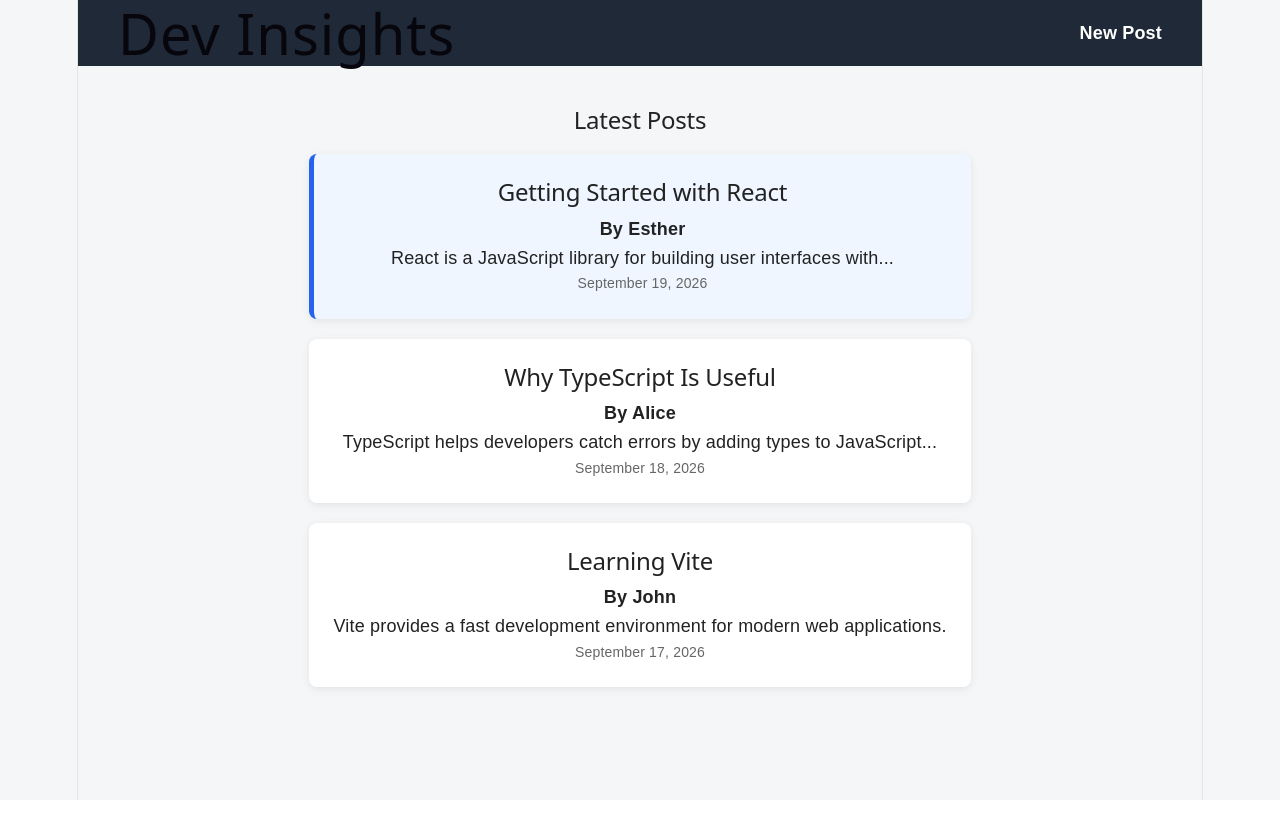
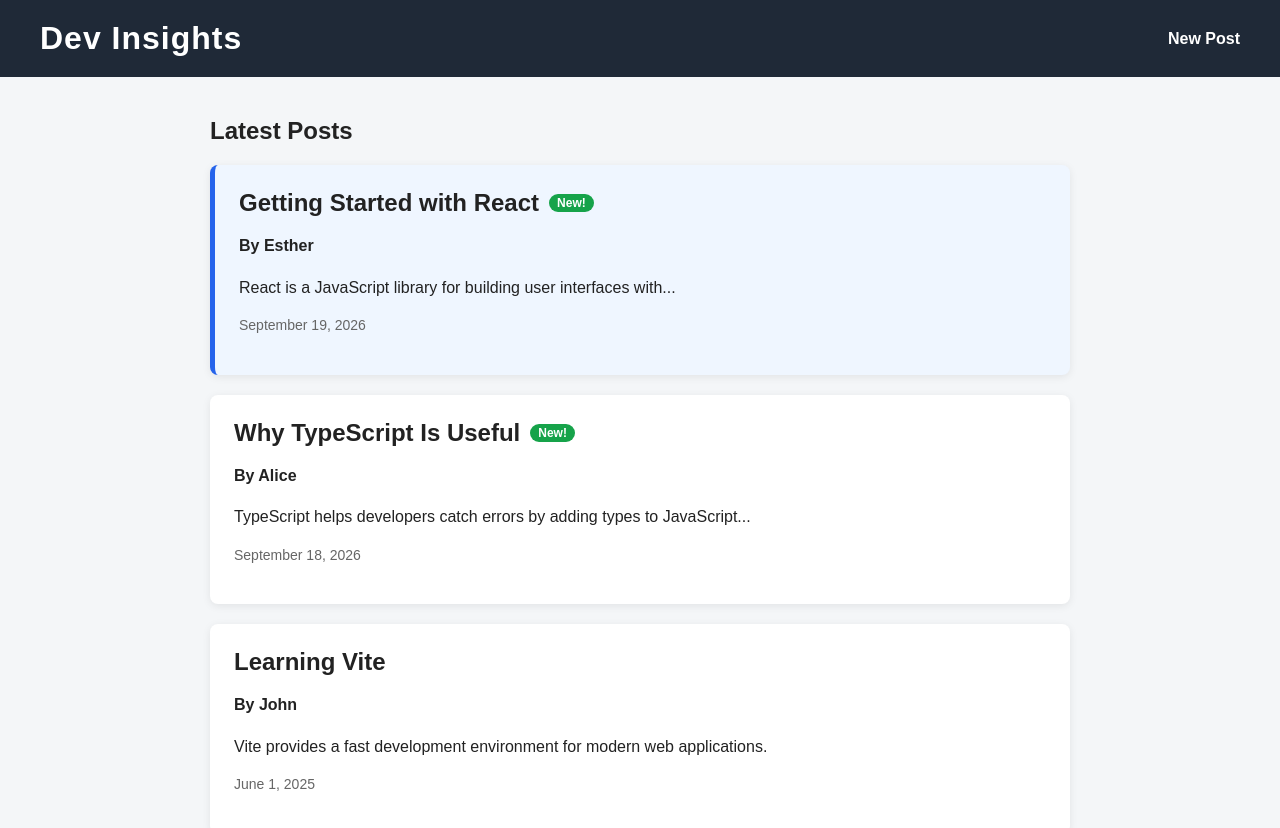
Before and after one commit to Esther447/react-dev-formative-1, a React (Vite) app: page / in a window 1280 px wide. Shown: the top 828 px of the page. Before the commit the page ends 800 px from the top, so only its background shows below. Built offline with nearby package versions, Linux system fonts and the light colour scheme.

Commit message:
feat: enhance Post component with "New!" badge and improve styling

```diff
--- a/src/components/Post.tsx
+++ b/src/components/Post.tsx
@@ -5,21 +5,34 @@ interface PostProps {
   post: PostType;
 }
 
+function isNew(dateStr: string): boolean {
+  return Date.now() - new Date(dateStr).getTime() < 24 * 60 * 60 * 1000;
+}
+
 function Post({ post }: PostProps) {
   const isFeaturedAuthor = post.author === "Esther";
+  const showNewBadge = isNew(post.date);
+  const words = post.content.split(" ");
+  const preview = words.slice(0, 10).join(" ") + (words.length > 10 ? "..." : "");
 
   return (
     <article className={isFeaturedAuthor ? "featured-post" : ""}>
-      <h2>{post.title}</h2>
+      <div className="post-title-row">
+        <h2>{post.title}</h2>
+        {showNewBadge && <span className="new-badge">New!</span>}
+      </div>
 
       <p className="post-author">By {post.author}</p>
 
-      <p>
-        {post.content.split(" ").slice(0, 10).join(" ")}
-        {post.content.split(" ").length > 10 ? "..." : ""}
+      <p className="post-preview">{preview}</p>
+
+      <p className="post-date">
+        {new Date(post.date).toLocaleDateString("en-US", {
+          year: "numeric",
+          month: "long",
+          day: "numeric",
+        })}
       </p>
-
-      <p className="post-date">{post.date}</p>
     </article>
   );
 }
--- a/src/components/PostList.tsx
+++ b/src/components/PostList.tsx
@@ -1,7 +1,8 @@
 import type { Post } from "../types/Post";
 import PostComponent from "./Post";
 
-function PostList() {
+const now = new Date();
+
 const posts: Post[] = [
   {
     id: 1,
@@ -9,7 +10,7 @@ function PostList() {
     author: "Esther",
     content:
       "React is a JavaScript library for building user interfaces with reusable components.",
-      date: "September 19, 2026",
+    date: now.toISOString(),
   },
   {
     id: 2,
@@ -17,7 +18,7 @@ function PostList() {
     author: "Alice",
     content:
       "TypeScript helps developers catch errors by adding types to JavaScript code.",
-      date: "September 18, 2026",
+    date: new Date(now.getTime() - 23 * 60 * 60 * 1000).toISOString(),
   },
   {
     id: 3,
@@ -25,10 +26,11 @@ function PostList() {
     author: "John",
     content:
       "Vite provides a fast development environment for modern web applications.",
-      date: "September 17, 2026",
+    date: "2025-06-01T10:00:00.000Z",
   },
 ];
 
+function PostList() {
   return (
     <section>
       <h2>Latest Posts</h2>
--- a/src/index.css
+++ b/src/index.css
@@ -1,111 +1,3 @@
-:root {
-  --text: #6b6375;
-  --text-h: #08060d;
-  --bg: #fff;
-  --border: #e5e4e7;
-  --code-bg: #f4f3ec;
-  --accent: #aa3bff;
-  --accent-bg: rgba(170, 59, 255, 0.1);
-  --accent-border: rgba(170, 59, 255, 0.5);
-  --social-bg: rgba(244, 243, 236, 0.5);
-  --shadow:
-    rgba(0, 0, 0, 0.1) 0 10px 15px -3px, rgba(0, 0, 0, 0.05) 0 4px 6px -2px;
-
-  --sans: system-ui, 'Segoe UI', Roboto, sans-serif;
-  --heading: system-ui, 'Segoe UI', Roboto, sans-serif;
-  --mono: ui-monospace, Consolas, monospace;
-
-  font: 18px/145% var(--sans);
-  letter-spacing: 0.18px;
-  color-scheme: light dark;
-  color: var(--text);
-  background: var(--bg);
-  font-synthesis: none;
-  text-rendering: optimizeLegibility;
-  -webkit-font-smoothing: antialiased;
-  -moz-osx-font-smoothing: grayscale;
-
-  @media (max-width: 1024px) {
-    font-size: 16px;
-  }
-}
-
-@media (prefers-color-scheme: dark) {
-  :root {
-    --text: #9ca3af;
-    --text-h: #f3f4f6;
-    --bg: #16171d;
-    --border: #2e303a;
-    --code-bg: #1f2028;
-    --accent: #c084fc;
-    --accent-bg: rgba(192, 132, 252, 0.15);
-    --accent-border: rgba(192, 132, 252, 0.5);
-    --social-bg: rgba(47, 48, 58, 0.5);
-    --shadow:
-      rgba(0, 0, 0, 0.4) 0 10px 15px -3px, rgba(0, 0, 0, 0.25) 0 4px 6px -2px;
-  }
-
-  #social .button-icon {
-    filter: invert(1) brightness(2);
-  }
-}
-
-#root {
-  width: 1126px;
-  max-width: 100%;
-  margin: 0 auto;
-  text-align: center;
-  border-inline: 1px solid var(--border);
-  min-height: 100svh;
-  display: flex;
-  flex-direction: column;
+*, *::before, *::after {
   box-sizing: border-box;
 }
-
-body {
-  margin: 0;
-}
-
-h1,
-h2 {
-  font-family: var(--heading);
-  font-weight: 500;
-  color: var(--text-h);
-}
-
-h1 {
-  font-size: 56px;
-  letter-spacing: -1.68px;
-  margin: 32px 0;
-  @media (max-width: 1024px) {
-    font-size: 36px;
-    margin: 20px 0;
-  }
-}
-h2 {
-  font-size: 24px;
-  line-height: 118%;
-  letter-spacing: -0.24px;
-  margin: 0 0 8px;
-  @media (max-width: 1024px) {
-    font-size: 20px;
-  }
-}
-p {
-  margin: 0;
-}
-
-code,
-.counter {
-  font-family: var(--mono);
-  display: inline-flex;
-  border-radius: 4px;
-  color: var(--text-h);
-}
-
-code {
-  font-size: 15px;
-  line-height: 135%;
-  padding: 4px 8px;
-  background: var(--code-bg);
-}
--- a/src/styles/blog.css
+++ b/src/styles/blog.css
@@ -65,3 +65,28 @@ article p {
   border-left: 5px solid #2563eb;
   background-color: #eff6ff;
 }
+
+.post-title-row {
+  display: flex;
+  align-items: center;
+  gap: 10px;
+  margin-bottom: 8px;
+}
+
+.post-title-row h2 {
+  margin: 0;
+}
+
+.new-badge {
+  background-color: #16a34a;
+  color: white;
+  font-size: 12px;
+  font-weight: bold;
+  padding: 2px 8px;
+  border-radius: 12px;
+  white-space: nowrap;
+}
+
+.post-preview {
+  margin: 8px 0;
+}
```
Also changed, not shown: src/App.css (+1 -184 lines), 1 other file (tests, documents, lock files or other folders). Lines whose indentation alone changed are shown as unchanged.
